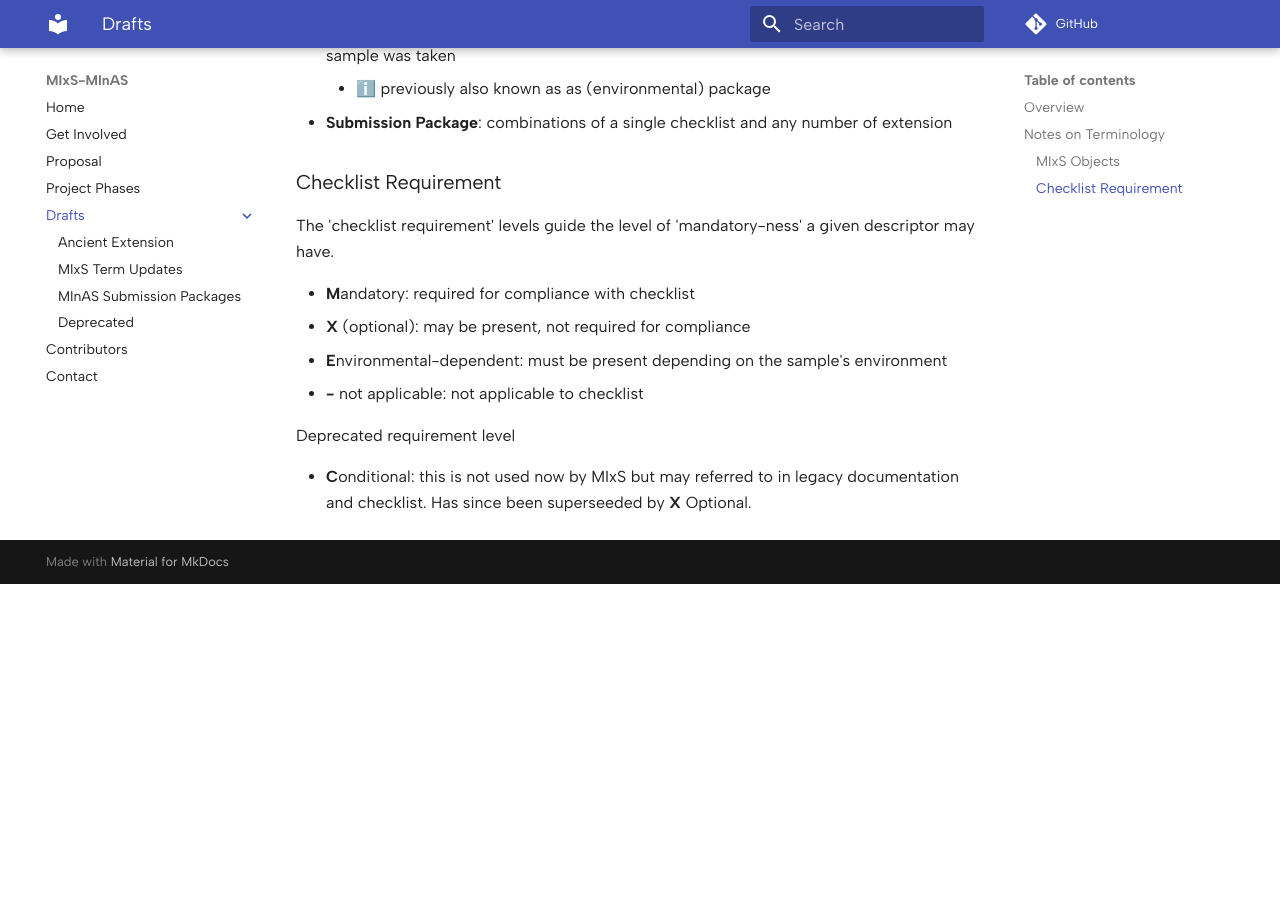
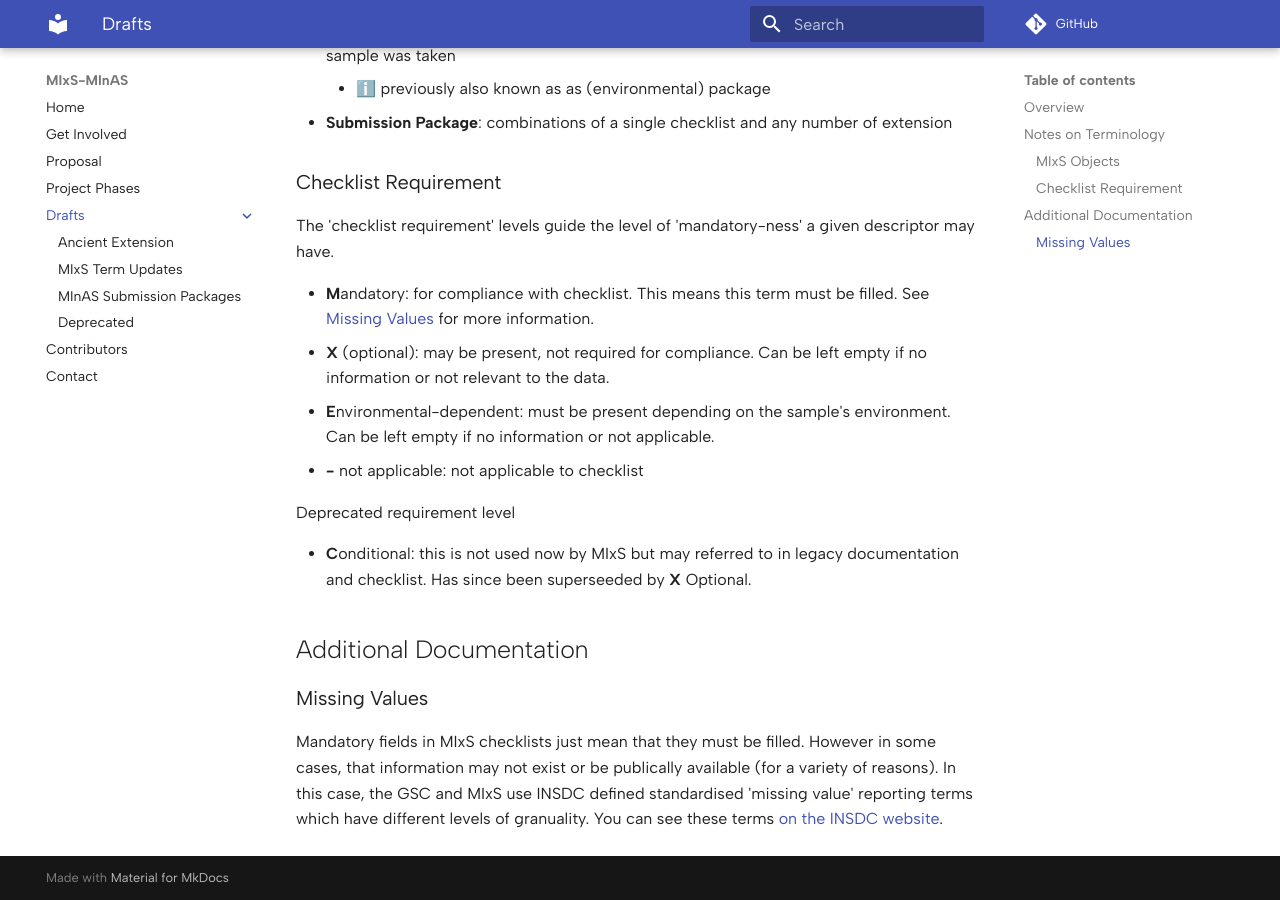
Before and after one commit to MIxS-MInAS/MIxS-MInAS.github.io, an MkDocs documentation site: the page built from docs/drafts/index.md, in a window 1280 px wide and 900 px high, scrolled down 685 px. Built offline with MkDocs 1.6.1 and Material for MkDocs 9.7.7, drawn with Linux system fonts in a browser that asks for light colours; comment, search, counter and statistics services are not loaded; before the commit the page ends 1269 px from its top, so only the background shows below that.

Commit message:
Update index.md

```diff
--- a/docs/drafts/index.md
+++ b/docs/drafts/index.md
@@ -27,11 +27,17 @@ These are the three main MIxS 'objects' that the MInAS project will develop arou
 
 The 'checklist requirement' levels guide the level of 'mandatory-ness' a given descriptor may have.
 
-- **M**andatory: required for compliance with checklist
-- **X** (optional): may be present, not required for compliance
-- **E**nvironmental-dependent: must be present depending on the sample's environment
+- **M**andatory: for compliance with checklist. This means this term must be filled. See [Missing Values](#missing-values) for more information.
+- **X** (optional): may be present, not required for compliance. Can be left empty if no information or not relevant to the data.
+- **E**nvironmental-dependent: must be present depending on the sample's environment. Can be left empty if no information or not applicable.
 - **-** not applicable: not applicable to checklist
 
 Deprecated requirement level
 
 - **C**onditional: this is not used now by MIxS but may referred to in legacy documentation and checklist. Has since been superseeded by **X** Optional.
+
+## Additional Documentation
+
+### Missing Values
+
+Mandatory fields in MIxS checklists just mean that they must be filled. However in some cases, that information may not exist or be publically available (for a variety of reasons). In this case, the GSC and MIxS use INSDC defined standardised 'missing value' reporting terms which have different levels of granuality. You can see these terms [on the INSDC website](https://www.insdc.org/submitting-standards/missing-value-reporting/).
```
